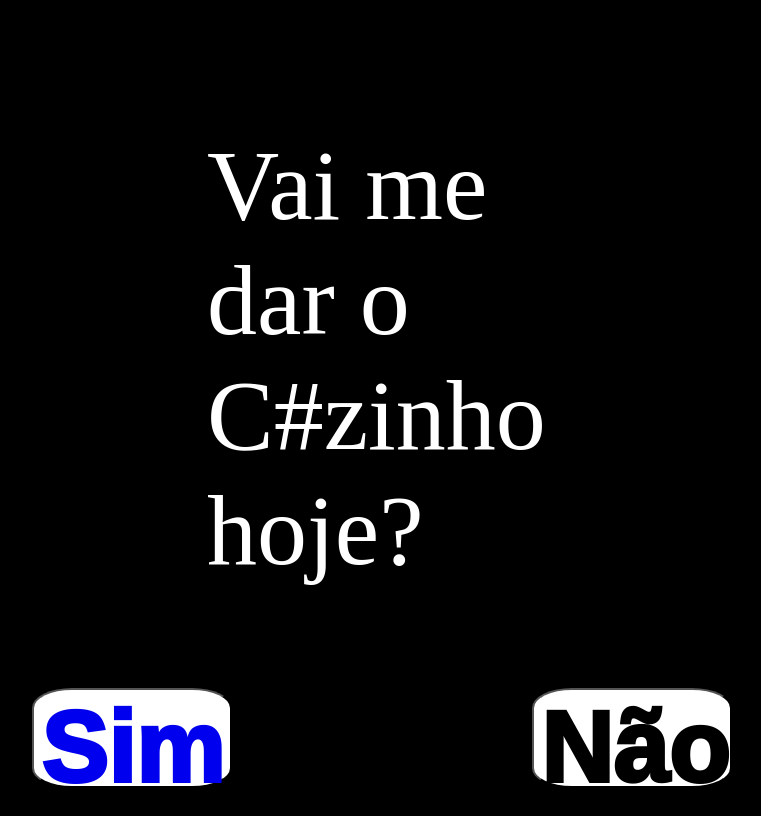
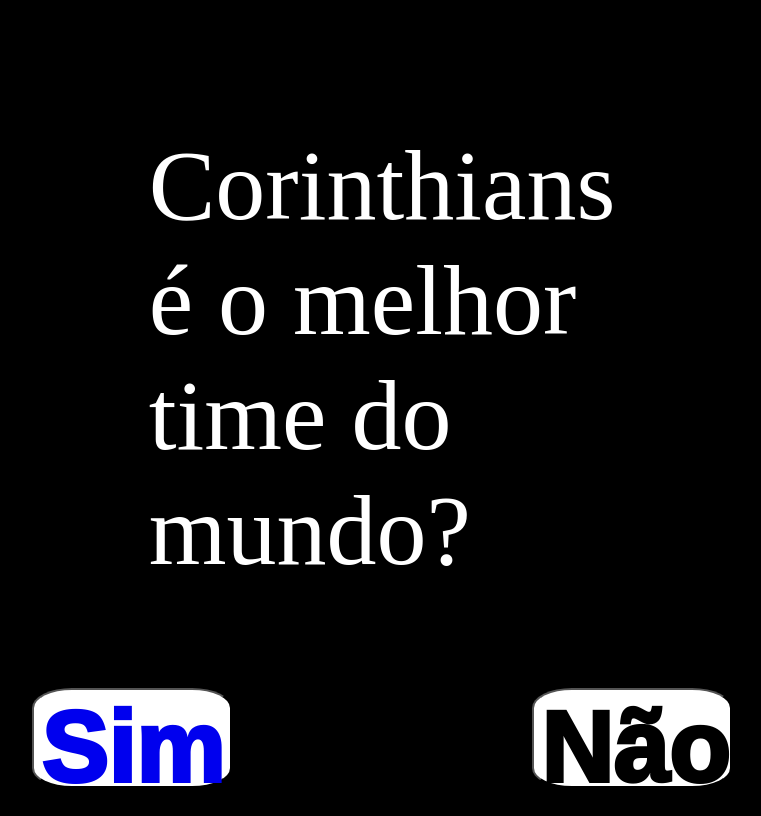
Before and after one commit to vitinho07-cpu/projetosjv07, a plain HTML site: page index.html in a window 1280 px wide. Shown: the whole page, without its empty margins (258-1019 px from the left). Drawn offline with Linux system fonts and the light colour scheme.

Commit message:
Update index.html

```diff
--- a/index.html
+++ b/index.html
@@ -50,7 +50,7 @@
 
 <body>
     <div class="box">
-        <p>Vai me dar o C#zinho hoje?</p>
+        <p>Corinthians é o melhor time do mundo?</p>
         <div class="buttons-container">
             <button>
                 <a href="https://www.youtube.com/watch?v=9cIWcoQONfk">Sim</a>
```
